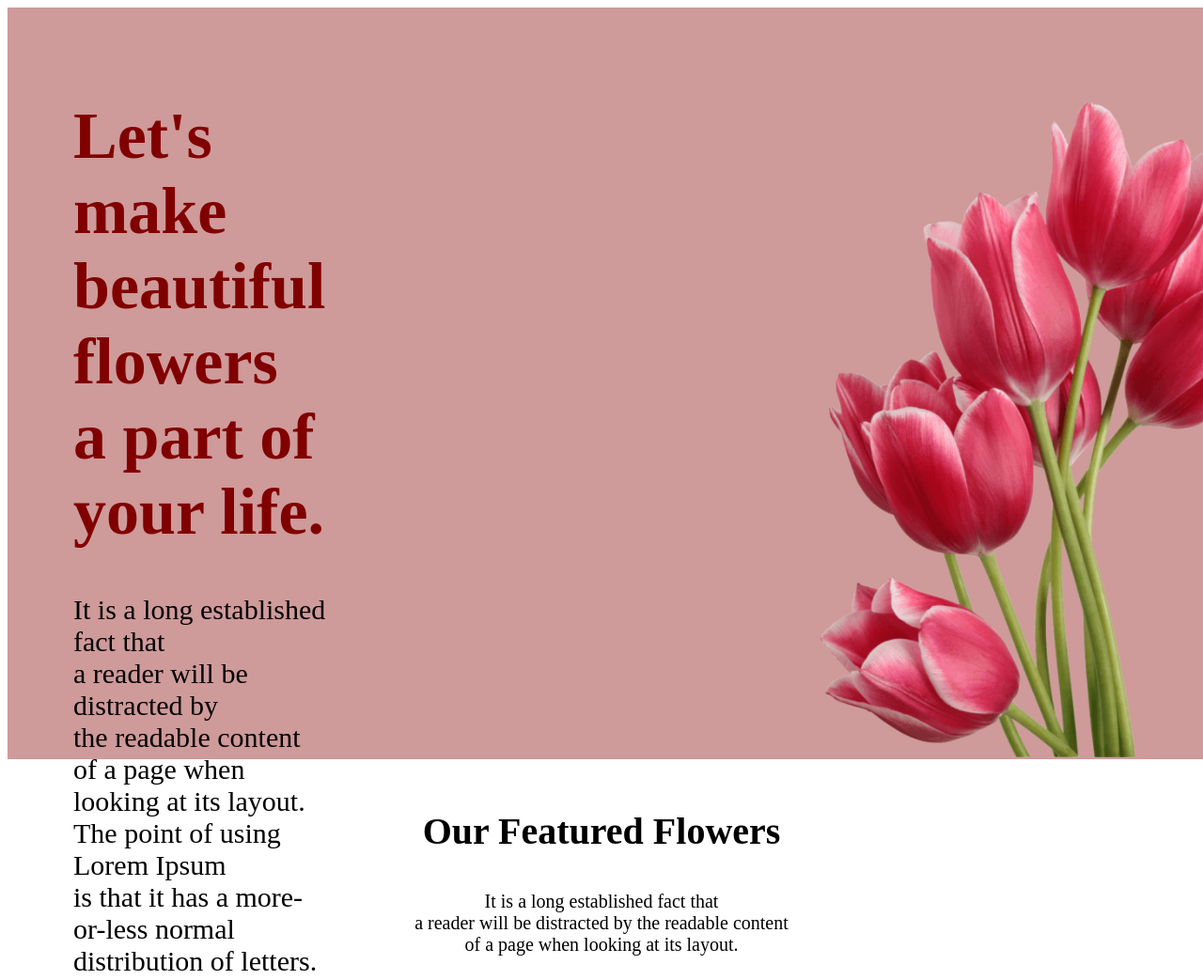
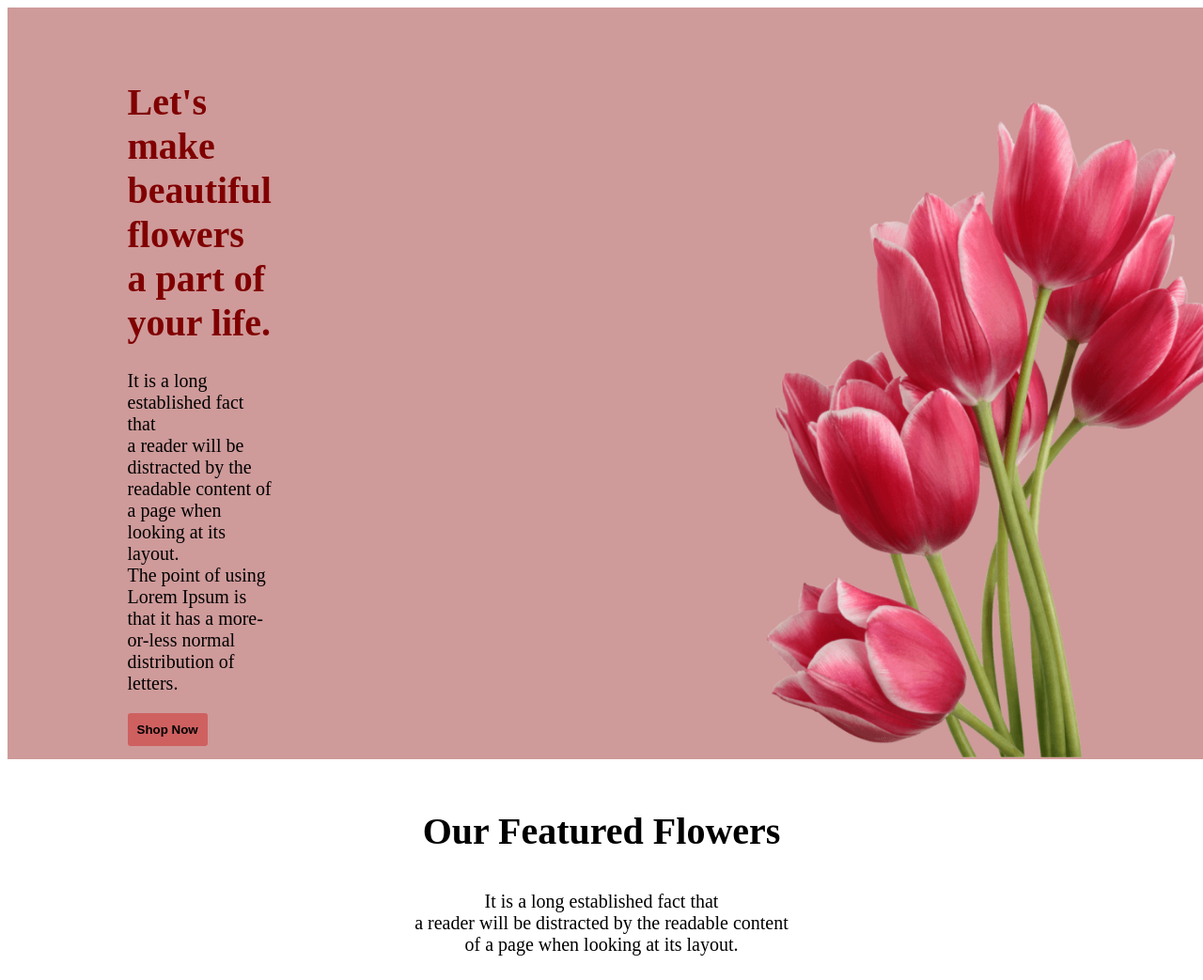
Before and after one commit to iishmee/flower-shop-assignment, a plain HTML site: page index.html in a window 1280 px wide. Shown: the top 1043 px of the page at 94% size. Drawn offline with Linux system fonts and the light colour scheme; files whose address does not match are found by name.

Commit message:
sixth commit

```diff
--- a/index.html
+++ b/index.html
@@ -14,7 +14,7 @@
                     Let's make <br> beautiful flowers <br>a part of your life.
                 </h1>
                 <p class="phead">
-                    It is a long established fact that <br>a reader will be distracted by <br>the readable content of a page when looking at its layout. <br>The point of using Lorem Ipsum <br>is that it has a more-or-less normal distribution of letters.
+                    It is a long established fact that <br>a reader will be distracted by the readable content of a page when looking at its layout. <br>The point of using Lorem Ipsum is that it has a more-or-less normal distribution of letters.
                 </p>
                 <button class="button1">
                     Shop Now
--- a/style/style.css
+++ b/style/style.css
@@ -21,11 +21,11 @@
     padding-bottom: 0px;
 }
 .head{
-    font-size: 70px;
+    font-size: 40px;
     color: maroon;
 }
 .phead{
-    font-size: 30px;
+    font-size: 20px;
 }
 .button1{
     background-color: rgb(207, 96, 96);
```
